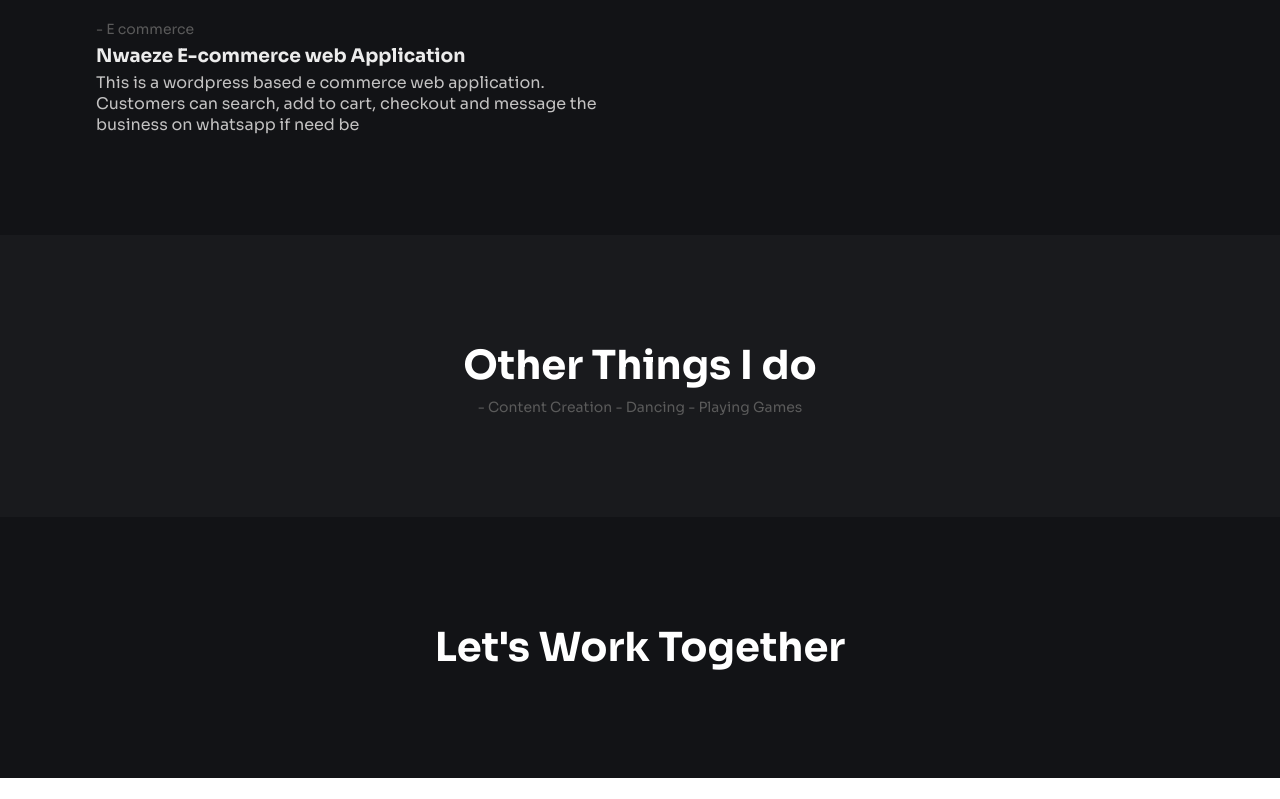
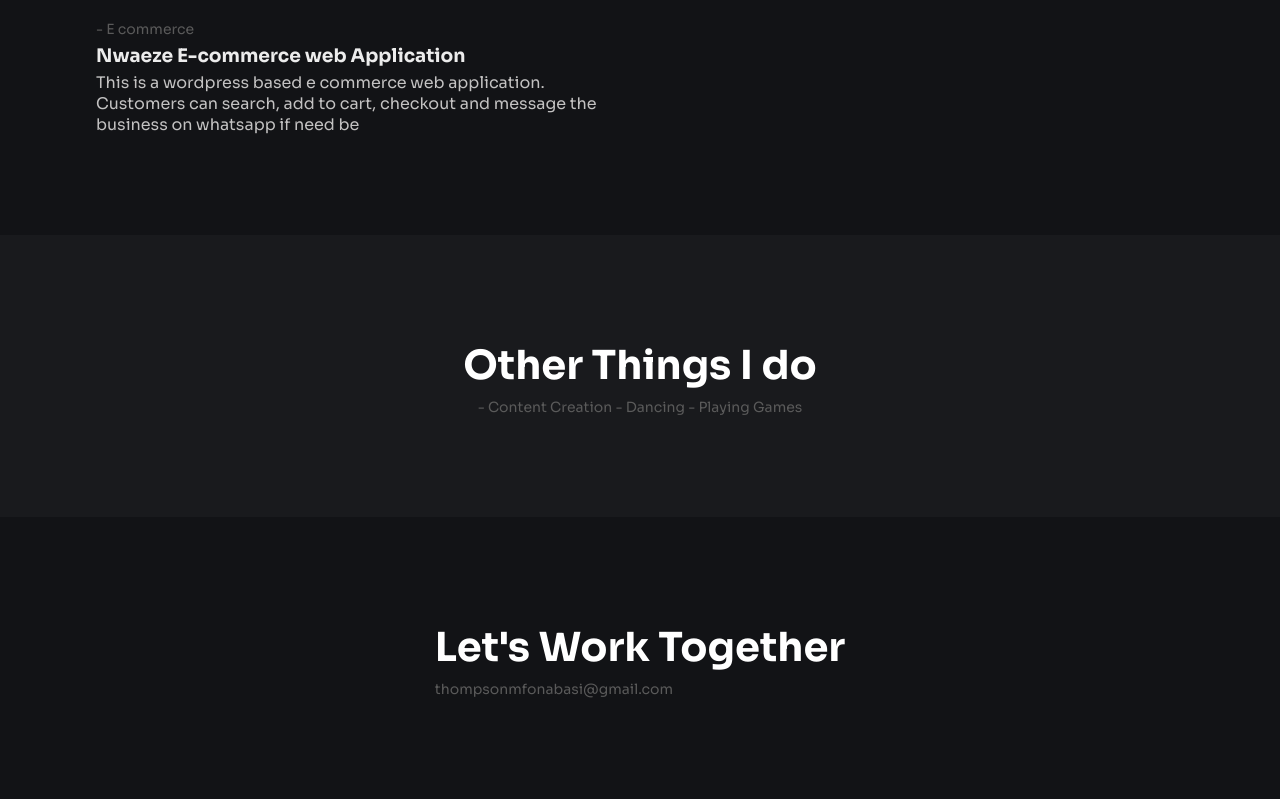
Before and after one commit to mfonthom/portfolio, a React (Create React App) app: page / in a window 1280 px wide. Shown: the part 1778-2577 px from the top of the page. Before the commit the page ends 2556 px from the top, so only its background shows below. Built offline with nearby package versions, Linux system fonts and the light colour scheme.

Commit message:
email added

```diff
--- a/src/Portfolio.jsx
+++ b/src/Portfolio.jsx
@@ -210,6 +210,7 @@ const Portfolio = () => {
         <section className="footer">
           <div>
             <h1 className="">Let's Work Together </h1>
+            <span className="tinytext">thompsonmfonabasi@gmail.com</span>
           </div>
         </section>
       </div>
```
